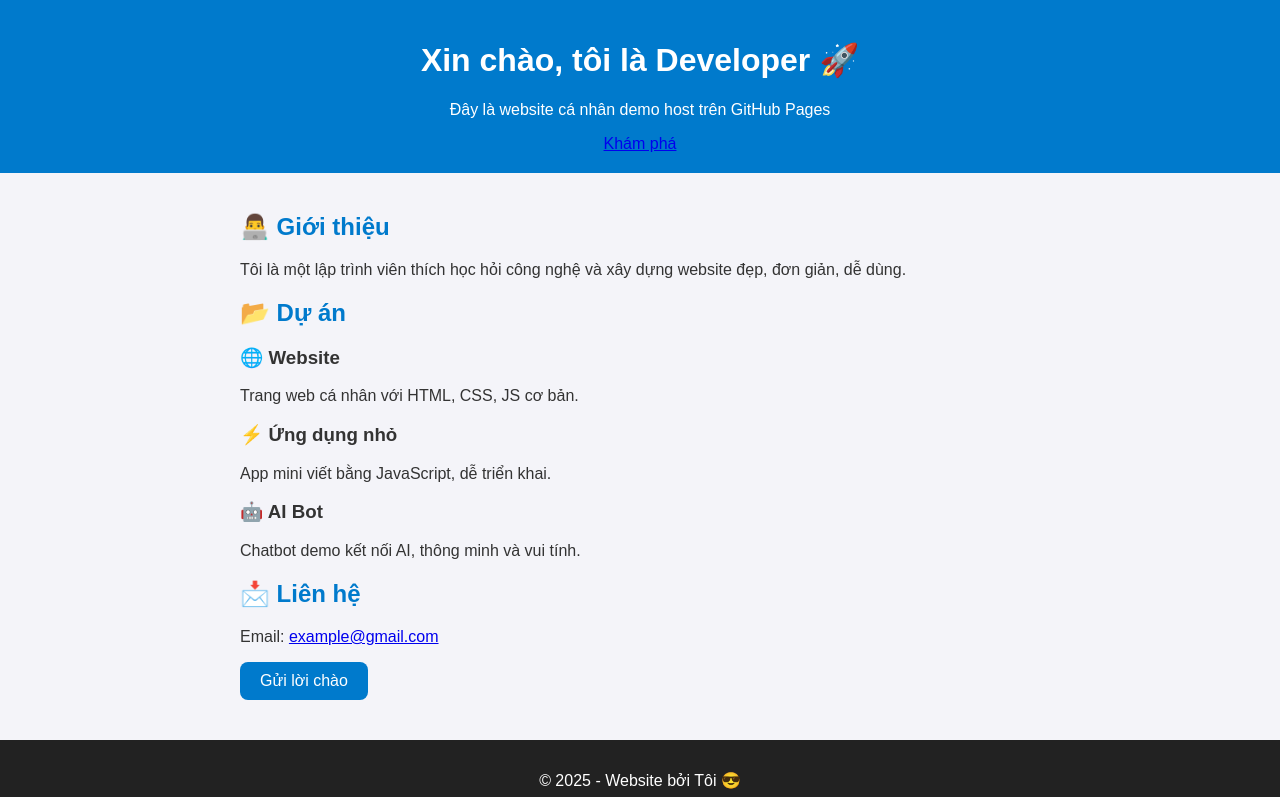
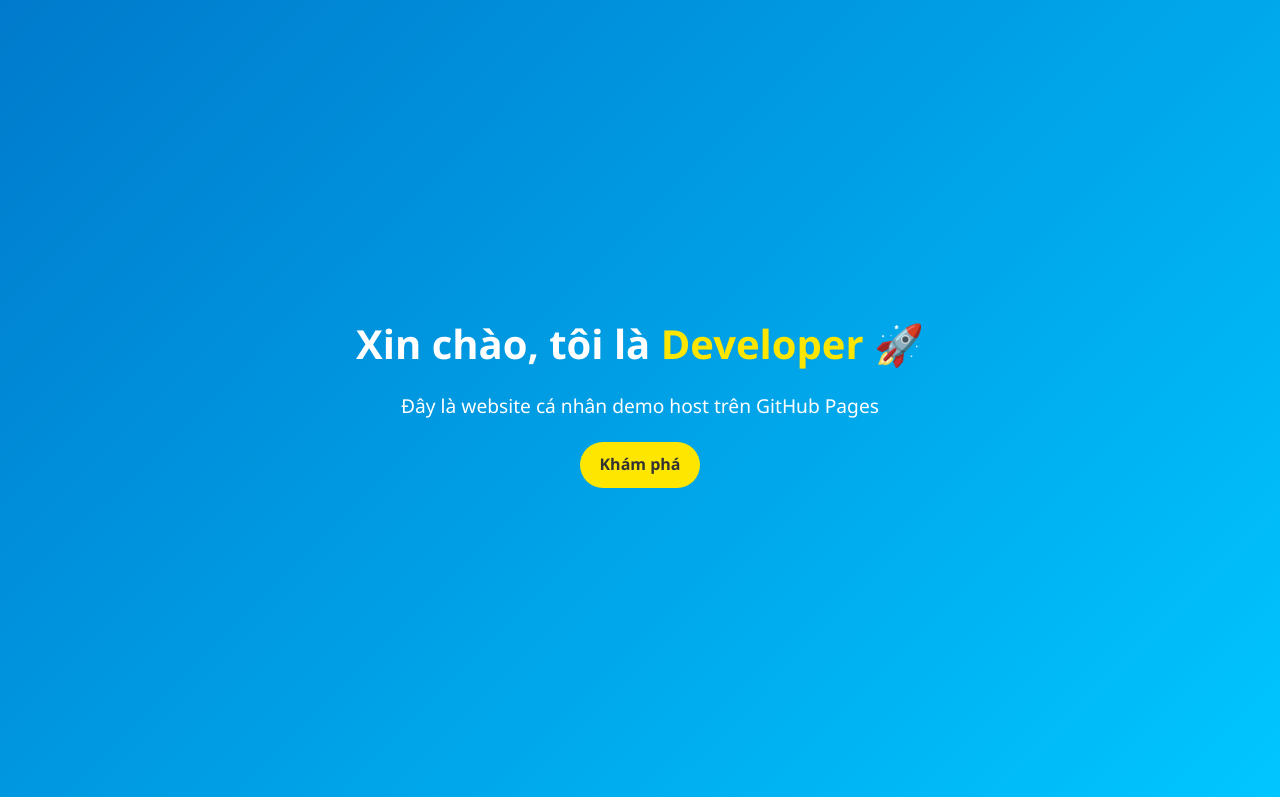
Before and after one commit to hoathanlaoto-arch/kiettran.github.io, a plain HTML site: page index.html in a window 1280 px wide. Shown: the top 797 px of the page. Drawn offline with Linux system fonts and the light colour scheme.

Commit message:
Update style.css

```diff
--- a/style.css
+++ b/style.css
@@ -1,57 +1,97 @@
+/* Reset mặc định */
+* {
+  margin: 0;
+  padding: 0;
+  box-sizing: border-box;
+}
+
 body {
-  font-family: Arial, sans-serif;
-  margin: 0;
-  background: #f4f4f9;
+  font-family: 'Segoe UI', Tahoma, Geneva, Verdana, sans-serif;
+  line-height: 1.6;
+  background: #f9fafc;
   color: #333;
 }
 
-header {
-  background: #007acc;
+/* Hero section */
+.hero {
+  background: linear-gradient(135deg, #007acc, #00c6ff);
   color: white;
-  padding: 20px;
+  height: 100vh;
+  display: flex;
+  align-items: center;
+  justify-content: center;
+  text-align: center;
+  padding: 0 20px;
+}
+
+.hero h1 {
+  font-size: 2.5rem;
+  margin-bottom: 15px;
+}
+
+.hero .highlight {
+  color: #ffe600;
+}
+
+.hero p {
+  font-size: 1.2rem;
+  margin-bottom: 20px;
+}
+
+.btn {
+  display: inline-block;
+  background: #ffe600;
+  color: #333;
+  padding: 10px 20px;
+  border-radius: 30px;
+  text-decoration: none;
+  font-weight: bold;
+  transition: 0.3s;
+}
+
+.btn:hover {
+  background: #ffc400;
+}
+
+/* Section */
+.section {
+  padding: 60px 20px;
+  max-width: 1000px;
+  margin: auto;
   text-align: center;
 }
 
-header nav a {
-  margin: 0 10px;
-  color: white;
-  text-decoration: none;
-  font-weight: bold;
-}
-
-header nav a:hover {
-  text-decoration: underline;
-}
-
-main {
-  padding: 20px;
-  max-width: 800px;
-  margin: auto;
-}
-
-h2 {
+.section h2 {
+  font-size: 2rem;
+  margin-bottom: 20px;
   color: #007acc;
 }
 
-button {
-  background: #007acc;
-  border: none;
-  color: white;
-  padding: 10px 20px;
-  font-size: 16px;
-  cursor: pointer;
-  border-radius: 8px;
+/* Cards */
+.card-container {
+  display: grid;
+  grid-template-columns: repeat(auto-fit, minmax(250px, 1fr));
+  gap: 20px;
+}
+
+.card {
+  background: white;
+  border-radius: 12px;
+  padding: 20px;
+  box-shadow: 0 4px 15px rgba(0,0,0,0.1);
   transition: 0.3s;
 }
 
-button:hover {
-  background: #005f99;
+.card:hover {
+  transform: translateY(-5px);
+  box-shadow: 0 6px 20px rgba(0,0,0,0.15);
 }
 
+/* Footer */
 footer {
-  text-align: center;
   background: #222;
   color: white;
-  padding: 15px 0;
-  margin-top: 20px;
+  text-align: center;
+  padding: 20px 0;
+  margin-top: 40px;
 }
```
